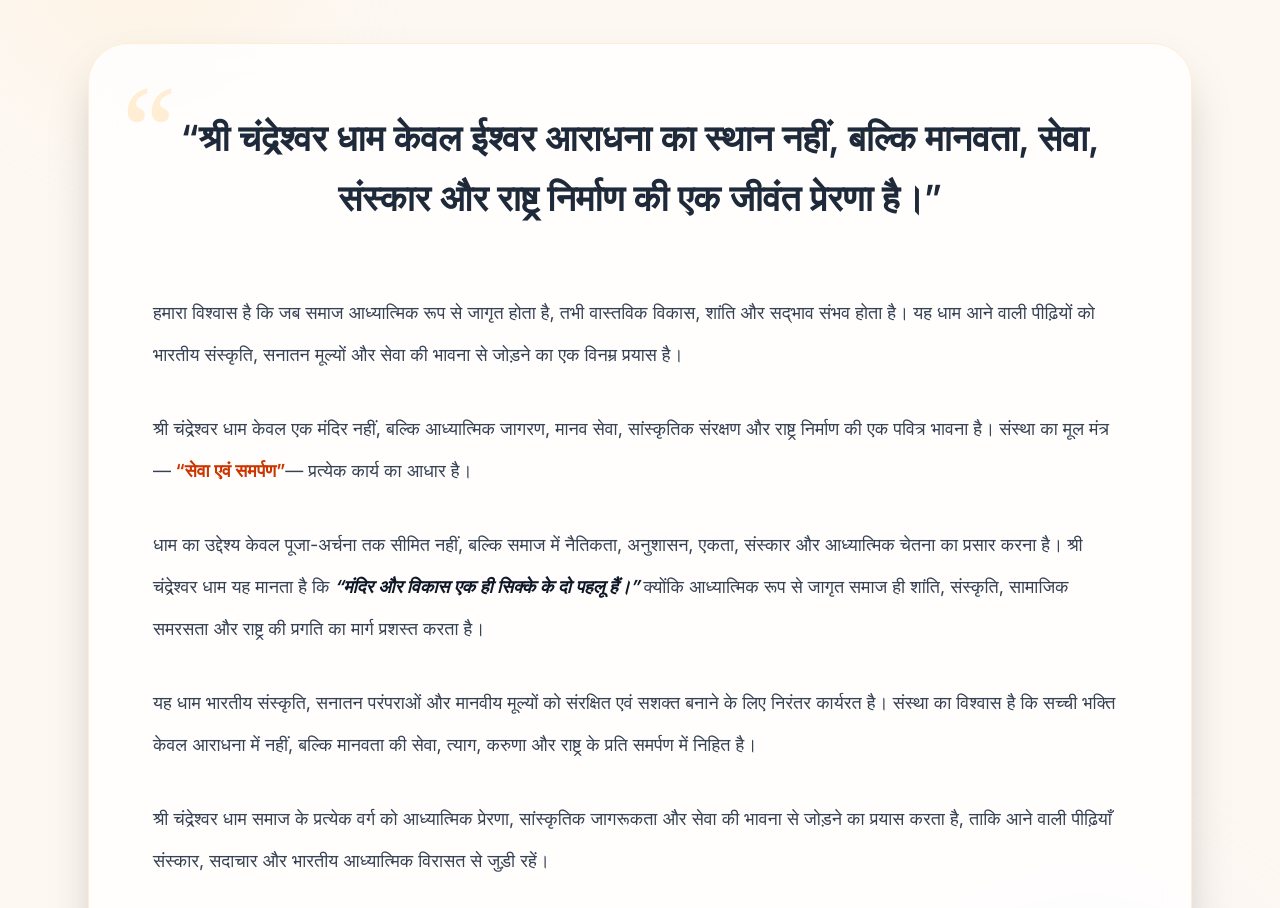
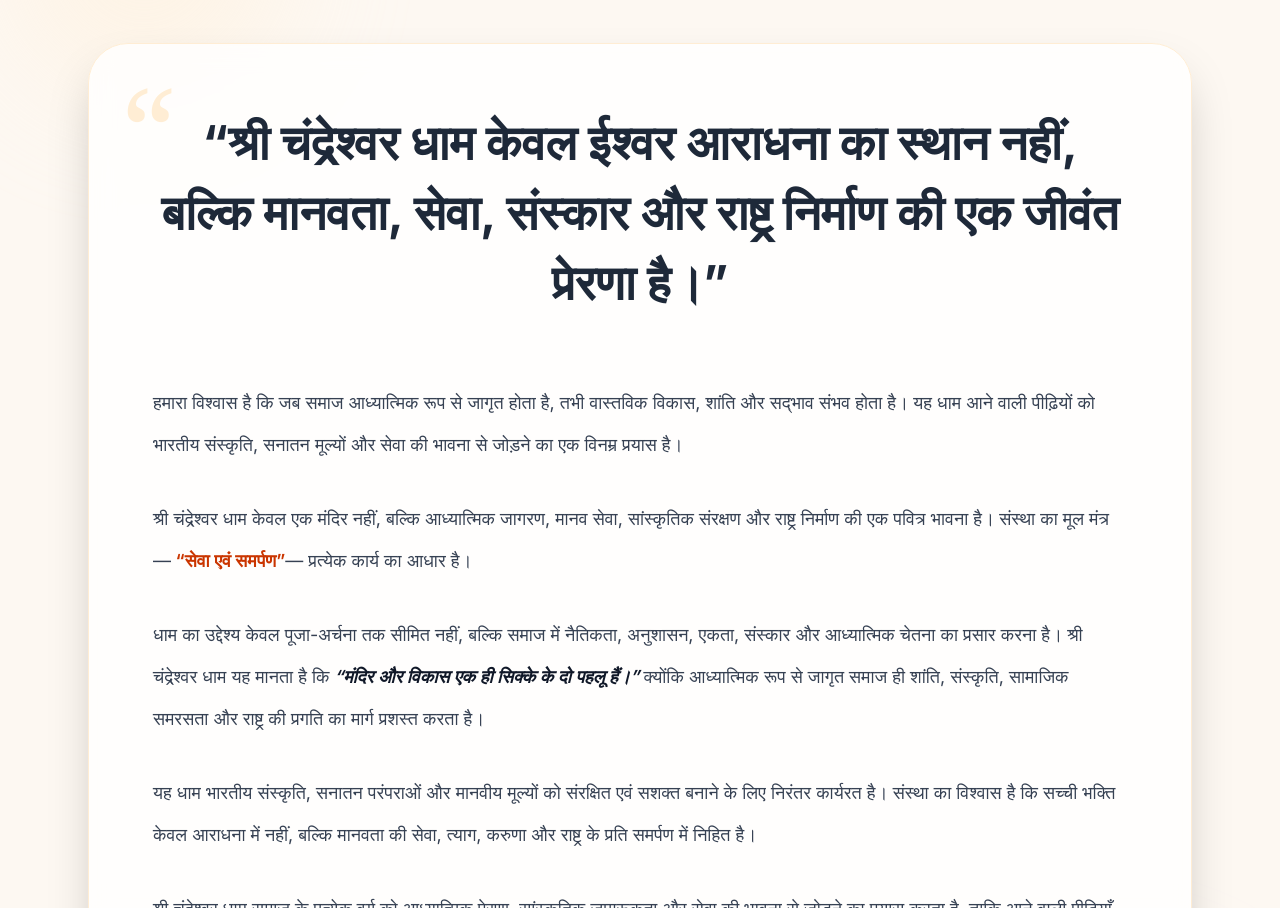
Before and after one commit to PathakAnshika/ShivTempleWebsite, a Next.js app: page /about in a window 1280 px wide. Shown: the part 3461-4369 px from the top of the page. Built offline with nearby package versions, Linux system fonts and the light colour scheme.

Commit message:
Upgrade Next.js to fix security vulnerability

```diff
--- a/app/about/page.jsx
+++ b/app/about/page.jsx
@@ -459,9 +459,9 @@ export default function AboutPage() {
 
         {/* Main Quote */}
       <p className="
-          text-2xl md:text-4xl
-          leading-[60px]
-          font-semibold
+  text-3xl md:text-5xl
+  leading-[70px]
+  font-bold
   text-gray-800
   text-center
   max-w-5xl mx-auto
```
Lines whose indentation alone changed are shown as unchanged.
